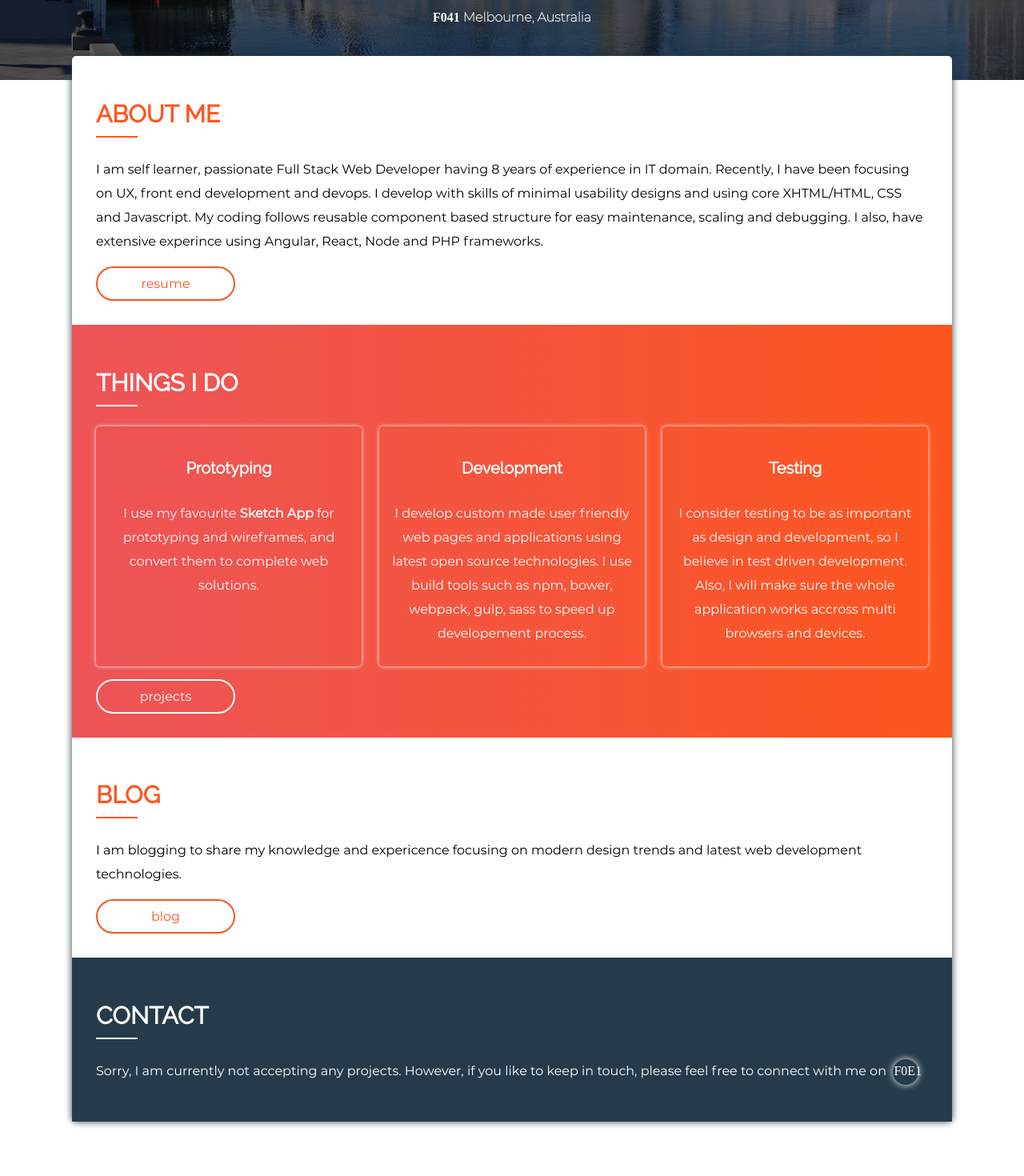
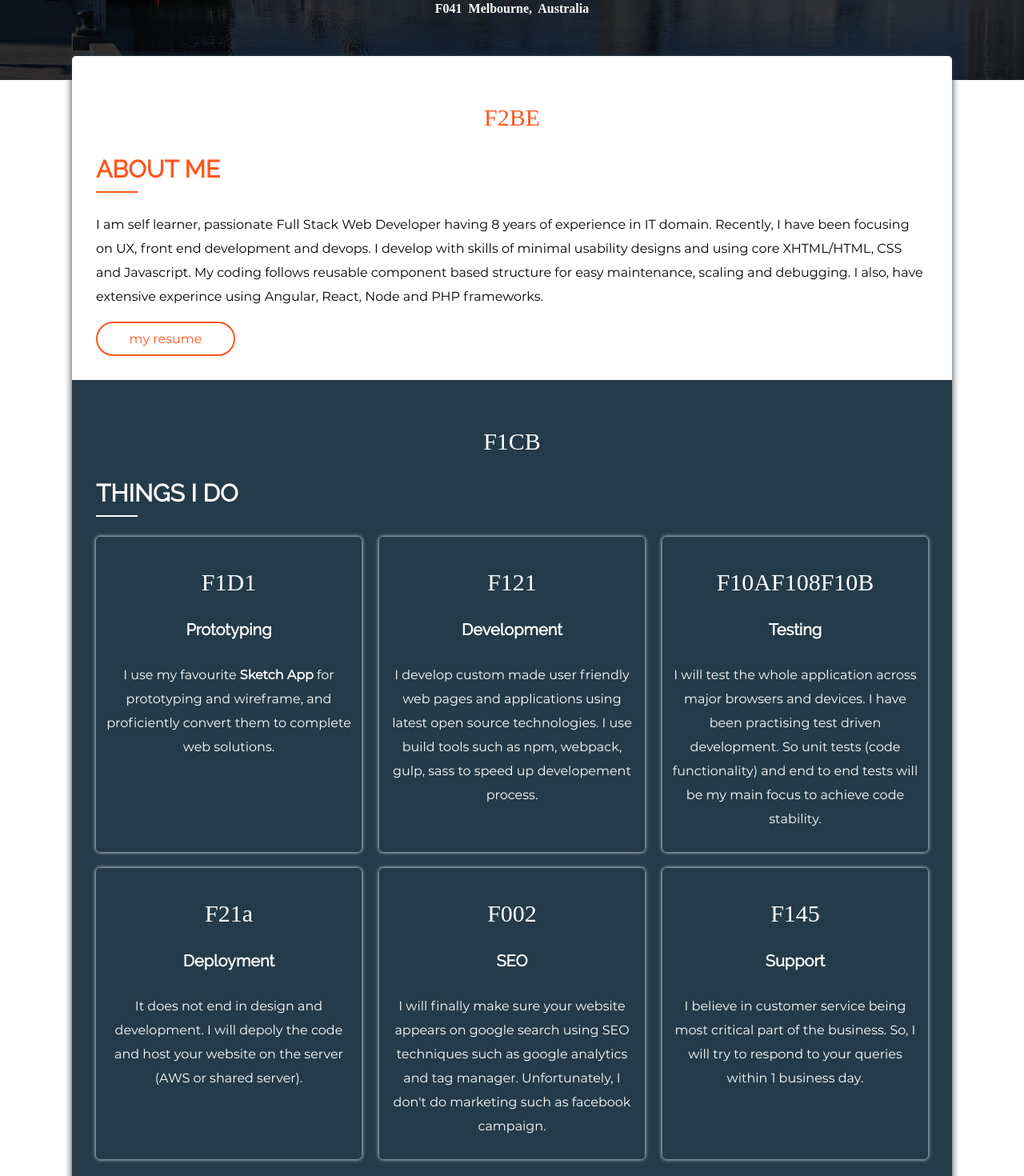
Before and after one commit to deepak6sp/inceptial-solutions, a Next.js app: page /about/about in a window 1280 px wide. Shown: the part 300-1770 px from the top of the page at 80% size. Built offline with nearby package versions, Linux system fonts and the light colour scheme; a web font is replaced by a local one.

Commit message:
color changes and icons added

```diff
--- a/pages/App.tsx
+++ b/pages/App.tsx
@@ -77,15 +77,18 @@ const App = (props) => (
       .red-background {
         background: linear-gradient(90deg,#ed5459,#fd561f);
       }
-      .red-background .button {
+      .blue-background {
+        background: #253b49;
+      }
+      .blue-background .button {
         background: transparent;
         border: 2px solid white;
         color: white;
       }
-      .red-background .button:hover {
+      .blue-background .button:hover {
         background: white;
-        border: 2px solid #fd561f;
-        color: #fd561f;
+        border: 2px solid #253b49;
+        color: #253b49;
       }
       @font-face {
         font-family: "Montserrat-Regular";
@@ -128,19 +131,54 @@ const App = (props) => (
         font-weight: normal;
         font-style: normal;
       }
+      .fa {
+        font-family: 'FontAwesome';
+      }
       .fa-arrow-left:before {
-        font-family: 'FontAwesome';
-        content: "\f177";
+        content: '\F177';
       }
       .fa-linkedin:before {
-        font-family: 'FontAwesome';
-        content: "\F0E1";
+        content: '\F0E1';
       }
       .fa-map-marker:before {
-        font-family: 'FontAwesome';
-        content: "\F041";
+        content: '\F041';
       }
-
+      .fa-user-circle-o:before {
+        content: '\F2BE';
+      }
+      .fa-codepen:before {
+        content: '\F1CB';
+      }
+      .fa-pencil:before {
+        content: '\F040';
+      }
+      .fa-address-book:before {
+        content: '\F2BA';
+      }
+      .fa-empire:before {
+        content: '\F1D1';
+      }
+      .fa-code:before {
+        content: '\F121';
+      }
+      .fa-tablet:before {
+        content: '\F10A';
+      }
+      .fa-desktop:before {
+        content: '\F108';
+      }
+      .fa-mobile:before {
+        content: '\F10B';
+      }
+      .fa-ship:before {
+        content: '\F21a';
+      }
+      .fa-seo:before {
+        content: '\F002';
+      }
+      .fa-support:before {
+        content: '\F145';
+      }
     `}</style>
   </>
 );
--- a/pages/about/about.tsx
+++ b/pages/about/about.tsx
@@ -7,60 +7,89 @@ const About = () => (
       <h3>A bit about me</h3>
       <h6>Deepak Prakash
         <br/>
-        <span aria-hidden="true" className="fa fa-map-marker fa-lg">
-          &nbsp;Melbourne, Australia
+        <span className="fa fa-map-marker fa-lg">
+          &nbsp;&nbsp;Melbourne,&nbsp; Australia
         </span>
       </h6>
     </section>
     <div className='about-wrapper'>
       <div className='about-me'>
+        <span className="fa fa-user-circle-o"></span>
         <h2>ABOUT ME</h2>
         <p>I am self learner, passionate Full Stack Web Developer having 8 years of experience in IT domain.
           Recently, I have been focusing on UX, front end development and devops. I develop with skills of minimal usability designs and using core XHTML/HTML, CSS and Javascript.
           My coding follows reusable component based structure for easy maintenance, scaling and debugging.
           I also, have extensive experince using Angular, React, Node and PHP frameworks.</p>
         <Link href='/images/Deepak_Resume.pdf'>
-          <a className='button' target='_blank'>Resume</a>
+          <a className='button' target='_blank'>my Resume</a>
         </Link>
       </div>
-      <div className='things red-background'>
+      <div className='things blue-background'>
+        <span className="fa fa-codepen"></span>
         <h2>THINGS I DO</h2>
         <div className='panels'>
+          <div className='first'>
             <article>
+              <span className='fa fa-empire'></span>
               <h6> Prototyping </h6>
-            <p> I use my favourite <strong>Sketch App</strong> for prototyping and wireframes,
-                and convert them to complete web solutions.</p>
+              <p> I use my favourite <strong>Sketch App</strong> for prototyping and wireframe,
+                  and proficiently convert them to complete web solutions.</p>
             </article>
             <article>
+              <span className='fa fa-code'></span>
               <h6> Development </h6>
               <p> I develop custom made user friendly web pages and applications using latest open source technologies. I use build tools such as
-            npm, bower, webpack, gulp, sass to speed up developement process.</p>
+              npm, webpack, gulp, sass to speed up developement process.</p>
             </article>
             <article>
+              <div className='fa-group'>
+                <span className='fa fa-tablet'></span>
+                <span className='fa fa-desktop'></span>
+                <span className='fa fa-mobile'></span>
+              </div>
               <h6> Testing </h6>
-            <p> I consider testing to be as important as design and development, so I believe in test driven development. Also, I will make sure the
-                whole application works accross multi browsers and devices.</p>
+              <p> I will test the whole application across major browsers and devices. I have been practising test driven development. So unit tests (code functionality) and end to end tests will be my main focus to achieve code stability.</p>
             </article>
+          </div>
+          <div className='second'>
+            <article>
+              <span className='fa fa-ship'></span>
+              <h6> Deployment </h6>
+              <p> It does not end in design and development. I will depoly the code and host your website on the server (AWS or shared server).</p>
+            </article>
+            <article>
+              <span className='fa fa-seo'></span>
+              <h6> SEO </h6>
+              <p> I will finally make sure your website appears on google search using SEO techniques such as google analytics and tag manager. Unfortunately, I don't do marketing such as facebook campaign.</p>
+            </article>
+            <article>
+              <span className='fa fa-support'></span>
+              <h6> Support </h6>
+              <p> I believe in customer service being most critical part of the business. So, I will try to respond to your queries within 1 business day.</p>
+            </article>
+          </div>
         </div>
         <p></p>
         <Link href='/portfolio'>
-          <a className='button'>Projects</a>
+          <a className='button'>my Projects</a>
         </Link>
       </div>
       <div className='blog'>
+        <span className="fa fa-pencil"></span>
         <h2>BLOG</h2>
-        <p> I am blogging to share my knowledge and expericence focusing on modern design trends and latest web development technologies.</p>
+        <p> I started blogging to share my knowledge and expericence focusing on modern design trends and latest web development technologies.</p>
         <Link href='/blog'>
-          <a className='button'>Blog</a>
+          <a className='button'>My blog</a>
         </Link>
       </div>
-      <div className='contact'>
+      <div className='contact red-background'>
+        <span className="fa fa-address-book"></span>
         <h2>Contact</h2>
         <p> Sorry, I am currently not accepting any projects. However, if you like to keep in touch,
           please feel free to connect with me on &nbsp;
           <Link href='https://www.linkedin.com/in/deepak-prakash-a1bb2825/'>
             <a target='_blank'>
-            <span aria-hidden="true" className="fa fa-linkedin"></span>
+              <span className="fa fa-linkedin"></span>
             </a>
           </Link>
         </p>
@@ -86,14 +115,14 @@ const About = () => (
         width: 100%;
         height: 100%;
         background-color: #000;
-        opacity: .5;
+        opacity: .7;
         z-index: -1;
       }
       .about-header h3 {
         color: white;
         text-align: center;
         margin-top: 150px;
-        font-size: 50px;
+        font-size: 45px;
         font-family: 'Montserrat-Thin';
       }
       .about-header h6 {
@@ -114,12 +143,31 @@ const About = () => (
       .about-me {
         padding: 30px;
       }
+      .about-me .fa-user-circle-o, .things .fa-codepen, .blog .fa-pencil, .contact .fa-address-book {
+        text-align: center;
+        display: block;
+        font-size: 30px;
+        color: #fd561f;
+        margin: 30px;
+      }
+      .things .fa-codepen, .contact .fa-address-book {
+        color: white;
+      }
       .things, .blog, .contact {
         padding: 30px;
       }
       .things {
         color: white;
-
+      }
+      .things .fa-group {
+        display: flex;
+        justify-content: center;
+      }
+      .things .fa-empire, .things .fa-code, .things .fa-tablet,
+      .things .fa-mobile, .things .fa-desktop, .fa-ship, .fa-seo, .fa-support {
+        font-size: 30px;
+        margin-top: 30px;
+        display: block;
       }
       .things h2, .things h6 , .contact h2 {
         color: white;
@@ -136,7 +184,12 @@ const About = () => (
       }
       .panels {
         display: flex;
+        flex-direction: column;
+      }
+      .panels .first, .panels .second {
+        display: flex;
         justify-content: space-between;
+        margin-bottom: 20px;
       }
       .panels article{
         width: 30%;
@@ -174,6 +227,14 @@ const About = () => (
           flex-direction: column;
           flex-flow: wrap;
         }
+        .panels .first {
+          flex-direction: column;
+          flex-flow: wrap;
+        }
+        .panels .second {
+          flex-direction: column;
+          flex-flow: wrap;
+        }
         .panels article {
           width: 100%;
           margin-bottom: 20px;
--- a/pages/portfolio/Portfolio.tsx
+++ b/pages/portfolio/Portfolio.tsx
@@ -9,6 +9,7 @@ const Projects = () => {
     return (
       <>
         <div className="projects">
+          <span className="fa fa-codepen"></span>
           <h2>PROJECTS</h2>
           <div className='categories'>
             <li
@@ -54,6 +55,13 @@ const Projects = () => {
         <style jsx>{`
             .projects {
               text-align: center;
+            }
+            .projects .fa-codepen {
+              text-align: center;
+              display: block;
+              font-size: 30px;
+              color: #fd561f;
+              margin-bottom: 30px;
             }
             .projects ul {
               display: flex;
--- a/pages/project/[id].tsx
+++ b/pages/project/[id].tsx
@@ -11,7 +11,7 @@ const Project: React.FC<void> = () => {
       <>
         <div>
           <Link href='/'>
-            <a className='back-button'><span className='fa-arrow-left'></span>&nbsp;Back</a>
+            <a className='back-button'><span className='fa fa-arrow-left'></span>&nbsp;Back</a>
           </Link>
         </div>
         {
--- a/shared/component/footer/footer.tsx
+++ b/shared/component/footer/footer.tsx
@@ -4,7 +4,7 @@ const Footer = () => (
     <p className='right'> Designed & developed by Deepak Prakash</p>
     <style jsx>{`
       footer {
-        background: #fd561f;
+        background: #253b49;
         position: absolute;
         width: 100%;
         color: white;
--- a/shared/component/navigation/Navigation.tsx
+++ b/shared/component/navigation/Navigation.tsx
@@ -46,7 +46,7 @@ const Navigation: React.FC<{}>  = () => (
           justify-content: space-between;
           align-items: center;
           padding: 30px 0px;
-          background: linear-gradient(90deg,#ed5459,#fd561f);
+          background: linear-gradient(180deg,#ed5459,#fd561f);
           opacity: .9;
           position: fixed;
           top: 0;
@@ -74,6 +74,7 @@ const Navigation: React.FC<{}>  = () => (
           text-decoration: none;
           text-transform: uppercase;
           color: white;
+          font-family: 'Montserrat-Regular';
         }
         @media(max-width: 768px) {
           .nav {
```
Lines whose indentation alone changed are shown as unchanged.
